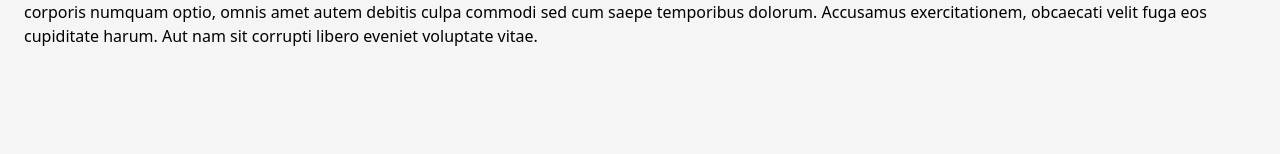
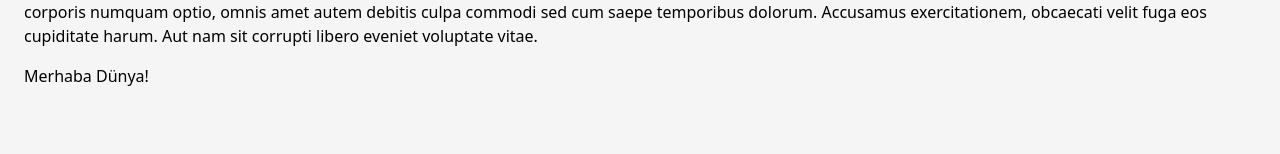
Before and after one commit to Ncticn/Mail-Project, a Vue app: page / in a window 1280 px wide. Shown: the part 286-440 px from the top of the page. Built offline with nearby package versions, Linux system fonts and the light colour scheme; what tailwindcss-primeui would draw is missing.

Commit message:
Vue I18n Added

```diff
--- a/package.json
+++ b/package.json
@@ -13,6 +13,7 @@
     "primevue": "^4.0.5",
     "tailwindcss-primeui": "^0.3.4",
     "vue": "^3.4.29",
+    "vue-i18n": "^10.0.1",
     "vue-router": "^4.3.3"
   },
   "devDependencies": {
--- a/src/main.js
+++ b/src/main.js
@@ -1,6 +1,8 @@
 import "@/assets/css/tailwind.css"
 
 import { createApp } from "vue";
+import { createI18n } from "vue-i18n";
+
 import App from "./App.vue";
 import router from "./router";
 
@@ -8,6 +10,24 @@ import PrimeVue from "primevue/config";
 import Aura from "./presets/aura";
 import ToastService from 'primevue/toastservice';
 import "primeicons/primeicons.css";
+
+const i18n = createI18n({
+  legacy: false,
+  locale: 'tr',
+  fallbackLocale: 'en',
+  messages: {
+    en: {
+      message: {
+        hello: 'Hello World!'
+      }
+    },
+    tr: {
+      message: {
+        hello: 'Merhaba Dünya!'
+      }
+    }
+  }
+});
 
 const app = createApp(App);
 
@@ -19,4 +39,5 @@ app.use(PrimeVue, {
   ripple: true,
 });
 app.use(ToastService);
+app.use(i18n);
 app.mount("#app");
--- a/src/views/home/home-view.vue
+++ b/src/views/home/home-view.vue
@@ -21,6 +21,8 @@ import FilterSorting from "@/components/filter/FilterSorting.vue";
       <h1>Merhabalar</h1>
       <p>Lorem, ipsum dolor sit amet consectetur adipisicing elit. Enim repudiandae ad facilis consequatur culpa. Laudantium voluptatem illo, tempora, mollitia atque corporis numquam optio, omnis amet autem debitis culpa commodi sed cum saepe temporibus dolorum. Accusamus exercitationem, obcaecati velit fuga eos cupiditate harum. Aut nam sit corrupti libero eveniet voluptate vitae.</p>
       <ButtonSpeedDial />
+
+      <h1>{{ $t('message.hello') }}</h1>
     </div>
 
 
```
Also changed, not shown: 1 other file (tests, documents, lock files or other folders).
